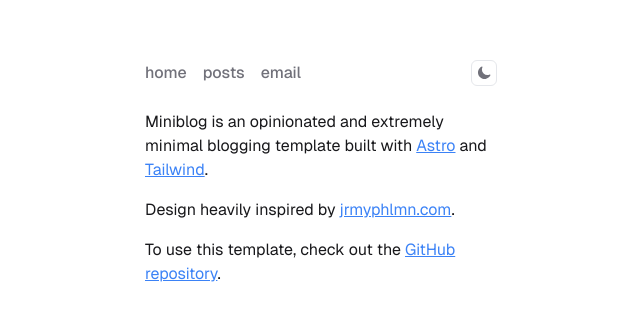
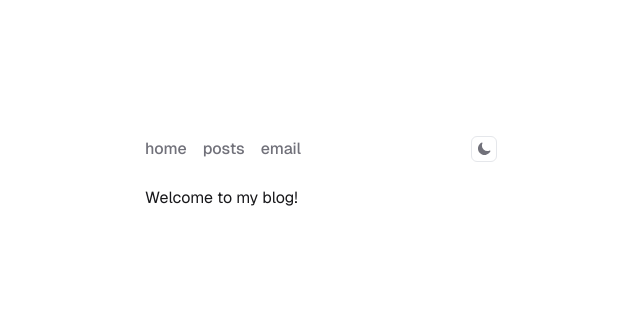
Before and after one commit to adamws-git/adamws-git.github.io, an Astro site: page / in a window 1280 px wide. Shown: the part 227-548 px from the top of the page, without its empty margins (319-959 px from the left). Built offline with nearby package versions, Linux system fonts and the light colour scheme; Astro itself is replaced by a stand-in of ours.

Commit message:
Update index.astro

```diff
--- a/src/pages/index.astro
+++ b/src/pages/index.astro
@@ -9,31 +9,7 @@ import Layout from "../layouts/Layout.astro";
   className="flex h-svh max-w-sm flex-col justify-center"
 >
   <main class="space-y-4">
-    <p>
-      Miniblog is an opinionated and extremely minimal blogging template built
-      with <a
-        href="https://astro.build/"
-        target="_blank"
-        class="text-blue-500 underline">Astro</a
-      > and <a
-        href="https://tailwindcss.com/"
-        target="_blank"
-        class="text-blue-500 underline">Tailwind</a
-      >.
-    </p>
-    <p>
-      Design heavily inspired by <a
-        href="https://jrmyphlmn.com/"
-        target="_blank"
-        class="text-blue-500 underline">jrmyphlmn.com</a
-      >.
-    </p>
-    <p>
-      To use this template, check out the <a
-        href="https://github.com/nicholasdly/miniblog?tab=readme-ov-file"
-        target="_blank"
-        class="text-blue-500 underline">GitHub repository</a
-      >.
+    <p>Welcome to my blog!
     </p>
   </main>
 </Layout>
```
